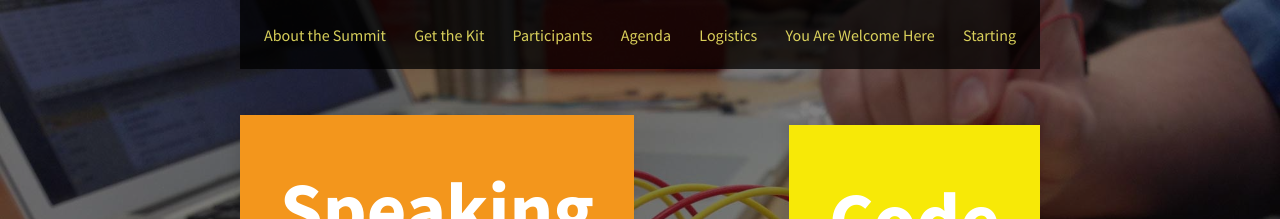
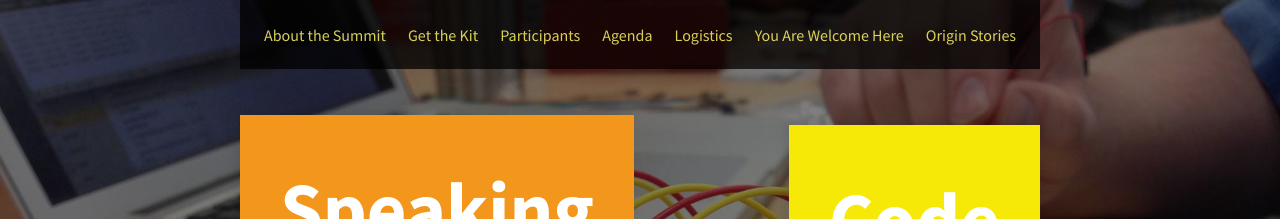
Before and after one commit to scholarslab/speakingincode, a Jekyll site: the page built from index.html, in a window 1280 px wide. Shown: the top 219 px of the page. Built offline with Jekyll 4.4.1, drawn with Linux system fonts in a browser that asks for light colours; nearby versions of some CDN libraries; some web fonts are replaced; Markdown is read by kramdown in place of the engine named in the settings.

Commit message:
Changes link to Origin Stories.

```diff
--- a/_layouts/default.html
+++ b/_layouts/default.html
@@ -35,7 +35,7 @@
             <a href="{{ site.baseurl }}#agenda">Agenda</a>
             <a href="{{ site.baseurl }}#logistics">Logistics</a>
             <a href="{{ site.baseurl }}#inclusivity">You Are Welcome Here</a>
-            <a href="{{ site.baseurl }}starting/">Starting</a>
+            <a href="{{ site.baseurl }}/starting/">Origin Stories</a>
         </nav>
     </header>
     <div role="main">
```
